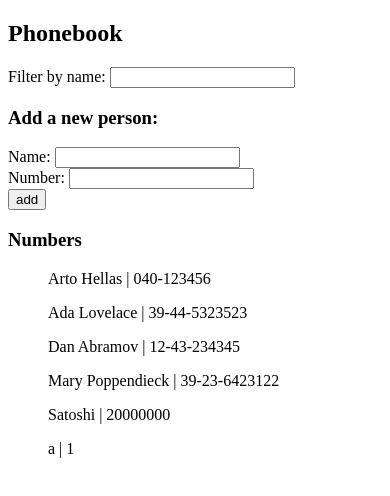
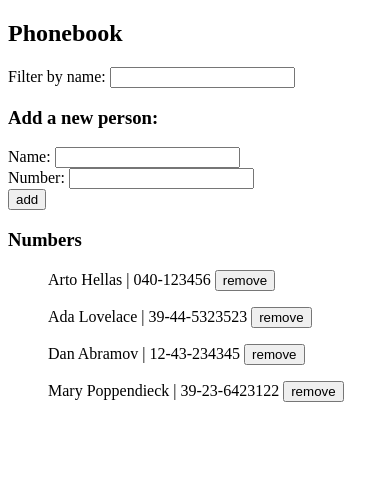
Before and after one commit to rsuriano/Fullstack-Open-2021, a React (Create React App) app in the folder part2/thephonebook/: page / in a window 390 px wide. Shown: the top 496 px of the page. Built offline with nearby package versions, Linux system fonts and the light colour scheme; data requests are answered from the project's data file.

Commit message:
2.17: Phonebook step9
Also finally attached input values to state, forgot to do it in part 2B.

```diff
--- a/part2/thephonebook/db.json
+++ b/part2/thephonebook/db.json
@@ -19,16 +19,6 @@
       "name": "Mary Poppendieck",
       "phone": "39-23-6423122",
       "id": 4
-    },
-    {
-      "name": "Satoshi",
-      "phone": "20000000",
-      "id": 5
-    },
-    {
-      "name": "a",
-      "phone": "1",
-      "id": 6
     }
   ]
 }
--- a/part2/thephonebook/src/App.js
+++ b/part2/thephonebook/src/App.js
@@ -1,28 +1,28 @@
 import React, { useState, useEffect } from 'react'
 import pbService from './services/phonebookService'
 
-const Phonebook = ({persons, filterValue}) => {
+const Phonebook = ({persons, filterValue, removeHandler}) => {
   return(
     <>{
       persons
       .filter(({name}) =>  name.toLowerCase().includes(filterValue))
-      .map((person) => <PhonebookEntry key={person.name} name={person.name} phone={person.phone} />)
+      .map((person) => <PhonebookEntry key={person.name} data={person} removeHandler={removeHandler}/>)
     }</>
 
   )
 }
 
-const PhonebookEntry = ({name, phone}) => {
+const PhonebookEntry = ({data, removeHandler}) => {
   return(
-    <ul> {name} | {phone} </ul>
+    <ul> {data.name} | {data.phone} <button onClick={() => removeHandler(data)}>remove</button></ul>
   )
 }
 
-const PersonForm = ({submitHandler, nameHandler, numberHandler}) => {
+const PersonForm = ({submitHandler, nameHandler, numberHandler, newName, newPhone}) => {
   return(
     <form onSubmit={submitHandler}>
-        <div> Name: <input onChange={nameHandler}/> </div>
-        <div> Number: <input onChange={numberHandler}/> </div>
+        <div> Name: <input value={newName} onChange={nameHandler}/> </div>
+        <div> Number: <input value={newPhone} onChange={numberHandler}/> </div>
         <div> <button type="submit">add</button>  </div>
       </form>
   )
@@ -35,18 +35,17 @@ const Filter = ({filterHandler}) => {
 }
 
 const App = () => {
-  const [persons, setPersons] = useState([])
+  const [ persons, setPersons] = useState([])
   const [ newName, setNewName ] = useState('')
   const [ newPhone, setNewPhone ] = useState('')
   const [ filterValue, setFilterValue] = useState('')
 
-  //Fetches phonebook data from json-server using axios and the Effect Hook
+  //Fetches phonebook data from json-server using the phonebook service and the Effect Hook
   useEffect(() => {
     pbService
       .getAll()
       .then(personList => {setPersons(personList)})
   }, [])
-
 
   // Reads input name and updates its corresponding state
   const handleName = (event) => {
@@ -63,6 +62,17 @@ const App = () => {
     setFilterValue(event.target.value.toLowerCase())
   }
 
+  const handleRemoveButton = (data) => {
+    if (window.confirm(`Delete ${data.name}?`)){
+      pbService
+        .removeEntry(data.id)
+        .then(() => {
+          pbService.getAll()
+            .then(personList => setPersons(personList))
+        })
+    }
+  }
+
   // Form Submit handler, adds the current newName and newPhone to the list of persons
   const addPerson = (event) => {
     event.preventDefault()
@@ -76,7 +86,7 @@ const App = () => {
         phone: newPhone
       }
 
-      //Saves data to server and clears input form state
+      //Saves data to server using the phonebook service and clears input form state
       pbService
         .addEntry(newPerson)
         .then(newEntry => {
@@ -94,10 +104,10 @@ const App = () => {
       <Filter filterHandler={handleFilter} />
 
       <h3>Add a new person:</h3>
-      <PersonForm submitHandler={addPerson} nameHandler={handleName} numberHandler={handleNumber} />
+      <PersonForm submitHandler={addPerson} newName={newName} newPhone={newPhone} nameHandler={handleName} numberHandler={handleNumber} />
 
       <h3>Numbers</h3>
-      <Phonebook persons={persons} filterValue={filterValue} />
+      <Phonebook persons={persons} removeHandler={handleRemoveButton} filterValue={filterValue} />
 
     </div>
   )
--- a/part2/thephonebook/src/services/phonebookService.js
+++ b/part2/thephonebook/src/services/phonebookService.js
@@ -11,4 +11,10 @@ const addEntry = (newEntry) => {
     return req.then(response => response.data)
 }
 
-export default { getAll, addEntry }
+const removeEntry = (id) => {
+    const req = axios.delete(`${baseUrl}/${id}`)
+    return req.then(response => response.data)
+}
+
+const exportedObject = { getAll, addEntry, removeEntry }
+export default exportedObject
```
